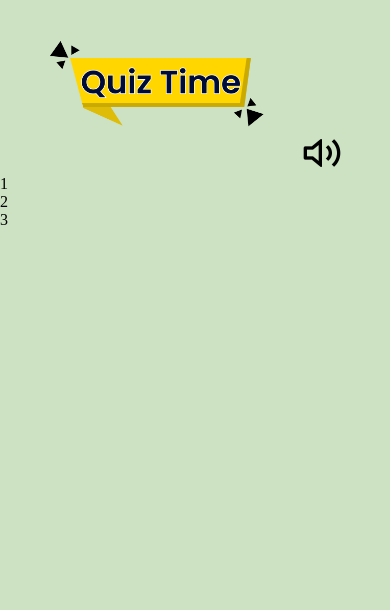
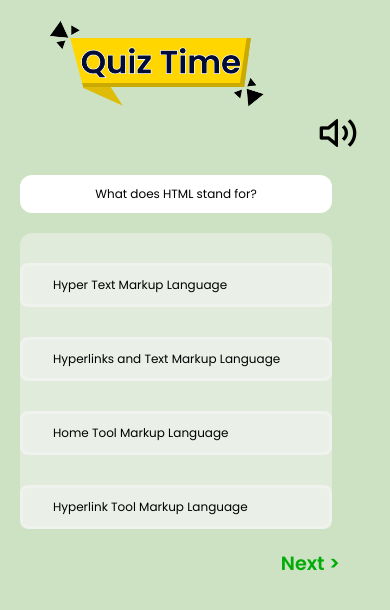
Before and after one commit to Basanta-khatri-0311/quiz_app, a plain HTML site: page index.html in a window 390 px wide. Both pictures are taken after a click on the button "Start Now >>>". Drawn offline with nearby package versions, Linux system fonts and the light colour scheme.

Commit message:
did some for the second page with its responsiveness

```diff
--- a/index.html
+++ b/index.html
@@ -27,14 +27,16 @@
       <div class="icon"><img src="/images/header.png" alt="icon" /></div>
       <div class="sound-toggle"><i class="ri-volume-up-line"></i></div>
       <div class="question-index"></div>
-      <div class="question"></div>
+      <div class="question">What does HTML stand for?</div>
       <div class="options">
         <ul>
-          <li class="option-1">1</li>
-          <li class="option-2">2</li>
-          <li class="option-3">3</li>
+          <li class="option ">Hyper Text Markup Language</li>
+          <li class="option">Hyperlinks and Text Markup Language</li>
+          <li class="option">Home Tool Markup Language</li>
+          <li class="option">Hyperlink Tool Markup Language</li>
         </ul>
       </div>
+      <div class="next-btn">Next ></div>
     </div>
   </body>
 </html>
--- a/script.js
+++ b/script.js
@@ -3,6 +3,7 @@ const startContainer = document.querySelector('.start-container')
 const quizContainer = document.querySelector('.quiz-container')
 const soundToggle = document.querySelector('.sound-toggle');
 const body = document.querySelector('body')
+const questionIndexing = document.querySelector('.question-index')
 
 soundToggle.addEventListener('click', function() {
   const icon = this.querySelector('i');
@@ -149,3 +150,5 @@ const questions = [
       correctAnswer: "font-family"
     }
   ];
+
+const questionList = questions.map((q)=>q.question)
--- a/style.css
+++ b/style.css
@@ -2,6 +2,7 @@
   margin: 0;
   padding: 0;
   box-sizing: border-box;
+  font-family: "poppins",sans-serif;
 }
 body {
   display: flex;
@@ -38,7 +39,6 @@ body {
   font-size: 2em;
   font-weight: 600;
   border-radius: 9px;
-  font-family: "poppins";
   color: #ffffff;
   background-color: #35bd3a;
   border: 1px solid #35bd3a;
@@ -52,12 +52,12 @@ body {
   font-size: 24px;
   font-weight: 600;
   text-align: center;
-  font-family: "poppins";
+
 }
 
 .quiz-container{
   position: absolute;
-  top: 40px;
+  top: 20px;
   display: none;
   flex-direction: column;
   width: 100%;
@@ -88,6 +88,59 @@ body {
 
 }
 
+/* .question-index{
+
+} */
+.question{
+  border-radius: 12px;
+  font-size: 24px;
+  padding-inline: 150px;
+  padding-block: 40px;
+  display: flex;
+  justify-content: center;
+  width: 80%;
+  margin-inline: 120px;
+  background-color: #fff;
+}
+
+.options{
+  border-radius: 12px;
+  margin-top: 70px;
+  background-color: #F5F5F57A;
+  font-size: 24px;
+  width: 80%;
+  margin-inline: 120px;
+  display: flex;
+  flex-direction: column;
+  justify-content: flex-start;
+  flex-grow: 1;
+}
+
+.option{
+  border: 3px solid #F5F5F57A;
+  border-radius: 8px;
+  padding: 10px 30px;
+  margin-top: 30px;
+  background-color: #F5F5F57A;
+}
+
+.options li{
+  list-style: none;
+}
+
+.next-btn{
+  font-size: 24px;
+  font-weight: 600;
+  display: flex;
+  justify-content: flex-end;
+  cursor: pointer;
+  color: #01AB08;
+  margin-top: 20px;
+  margin-right: 200px;
+}
+
+
+
 @media (max-width: 600px) {
   .hero img {
     max-width: 90%;
@@ -113,6 +166,24 @@ body {
   }
 
   .sound-toggle{
-    margin-right: 3em;
+    margin-right: 2em;
   }
+  .question{
+    margin-top: 20px;
+    font-size: 12px;
+    padding-inline: 20px;
+    padding-block: 10px;
+    margin-inline: 20px;
+  }
+  .options{
+    margin-top: 20px;
+    font-size: 12px;
+    margin-inline: 20px;
+  }
+  .next-btn{
+    font-size: 1.2em;
+    margin-top: 20px;
+    margin-right: 50px;
+  }
+
 }
```
